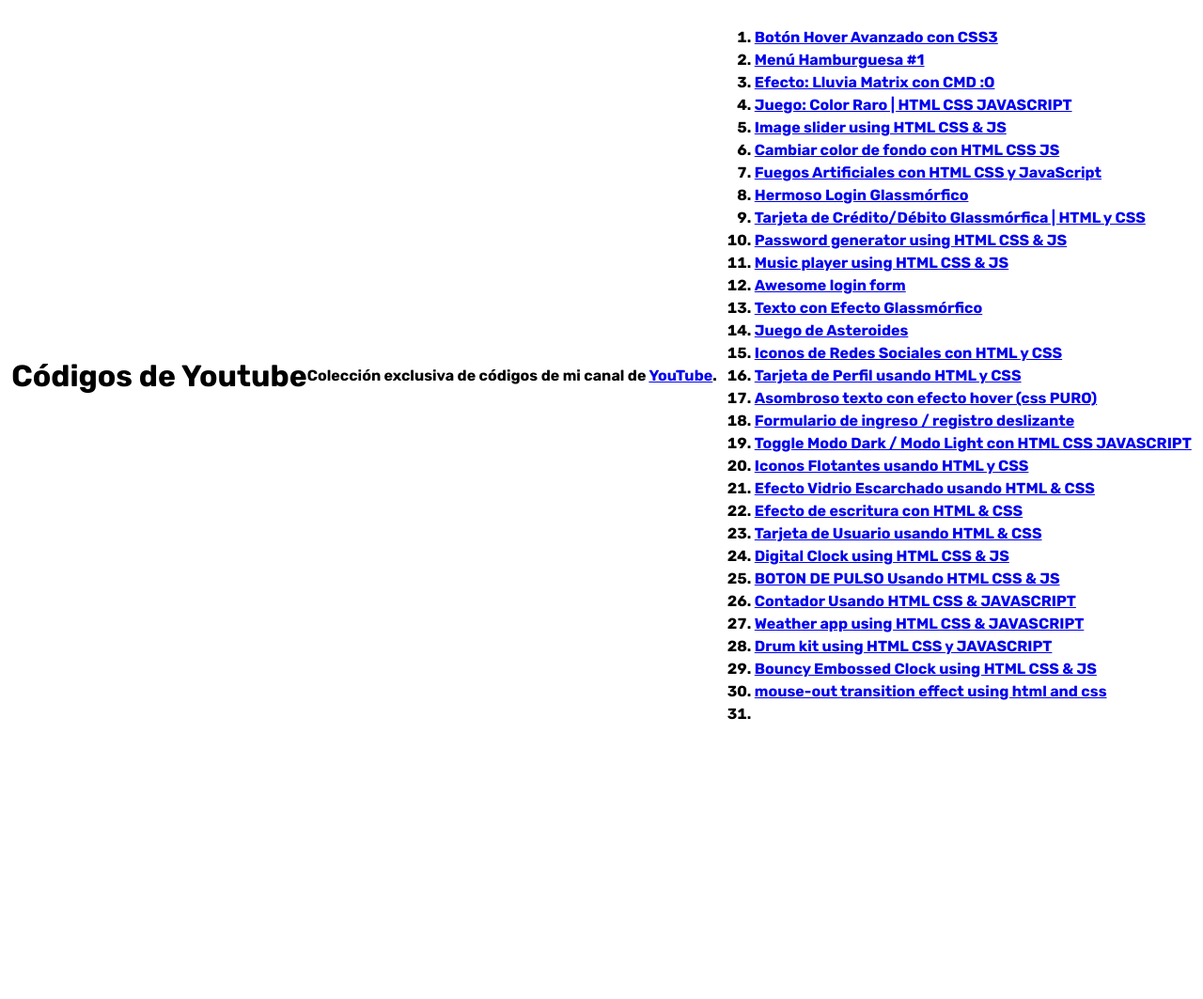
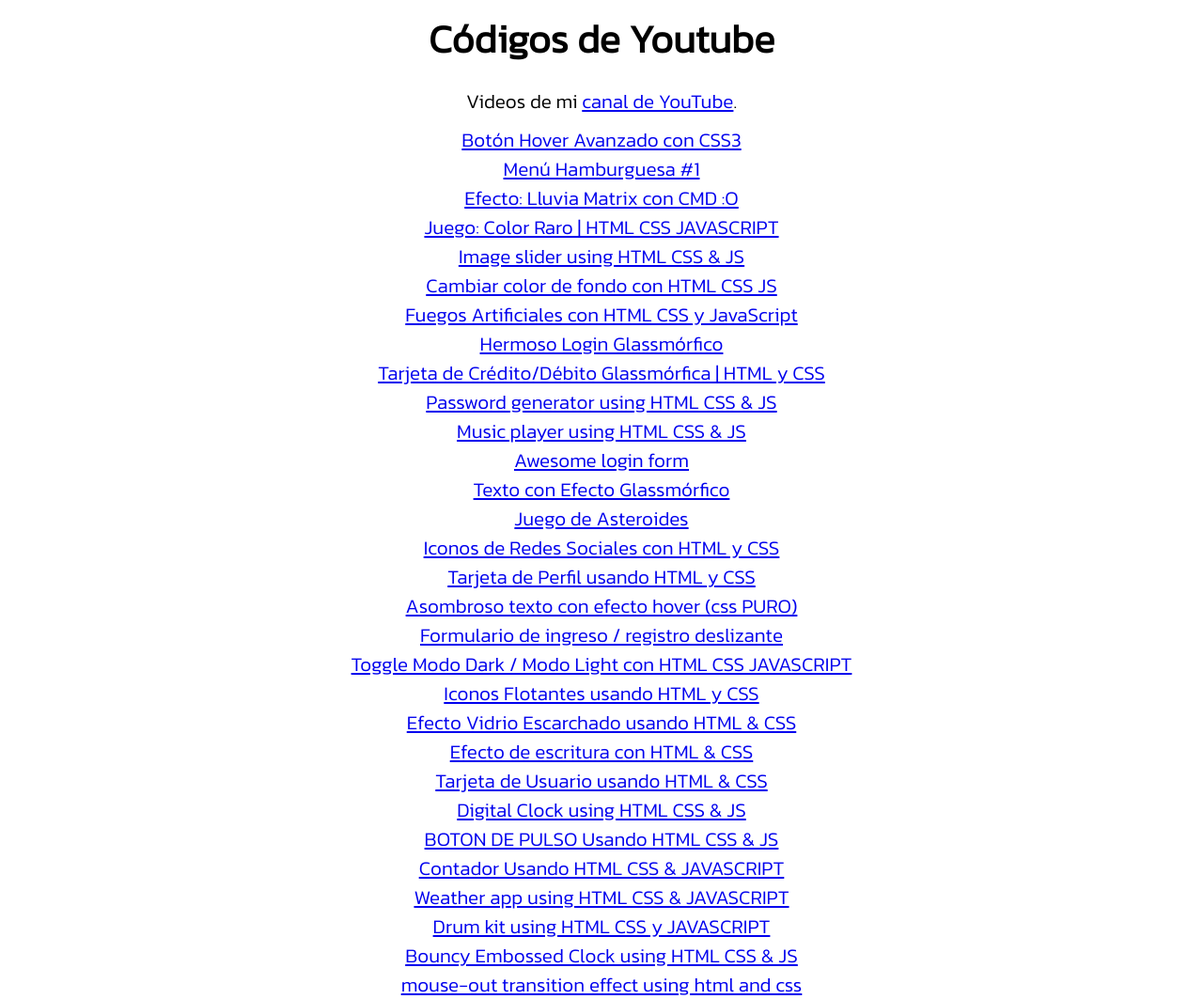
Before and after one commit to hernandoabella/youtube-code, a plain HTML site: page index.html in a window 1280 px wide. Shown: the whole page at 94% size. Before the commit the page ends 800 px from the top, so only its background shows below. Drawn offline with Linux system fonts and the light colour scheme; files that its build step writes are made by us from their sources.

Commit message:
updating interface

```diff
--- a/index.html
+++ b/index.html
@@ -11,7 +11,7 @@
 <body>
 
     <h1>Códigos de Youtube</h1>
-    <p>Colección exclusiva de códigos de mi canal de <a href="https://www.youtube.com/c/HernandoAbella">YouTube</a>.</p>
+    <p>Videos de mi <a href="https://www.youtube.com/c/HernandoAbella">canal de YouTube</a>.</p>
 
     <ol>
         <li><a href="https://www.youtube.com/watch?v=drK9VNbwM4g" target="_blank">Botón Hover Avanzado con CSS3</a></li>
@@ -44,7 +44,7 @@
         <li><a href="https://www.youtube.com/watch?v=qxzUw3zHB2s" target="_blank">Drum kit using HTML CSS y JAVASCRIPT</a></li>
         <li><a href="https://www.youtube.com/watch?v=BbzjPEBEOf4&t" target="_blank">Bouncy Embossed Clock using HTML CSS & JS</a></li>
         <li><a href="https://www.youtube.com/watch?v=twOaskar-5E" target="_blank">mouse-out transition effect using html and css</a></li>
-        <li><a href="" target="_blank"></a></li>
+        <!-- <li><a href="" target="_blank"></a></li> -->
 
     </ol>
 
--- /dev/null
+++ b/style.css
@@ -0,0 +1,21 @@
+@import url('https://fonts.googleapis.com/css2?family=Kanit:wght@100;200;300&display=swap');
+
+* {
+    margin: 0;
+    padding: 0;
+    box-sizing: border-box;
+}
+
+body {
+    text-align: center;
+    font-size: 1.3em;
+    font-family: 'Kanit', sans-serif;
+}
+
+h1 {
+    padding: 10px;
+}
+
+p {
+    padding: 10px;
+}
```
